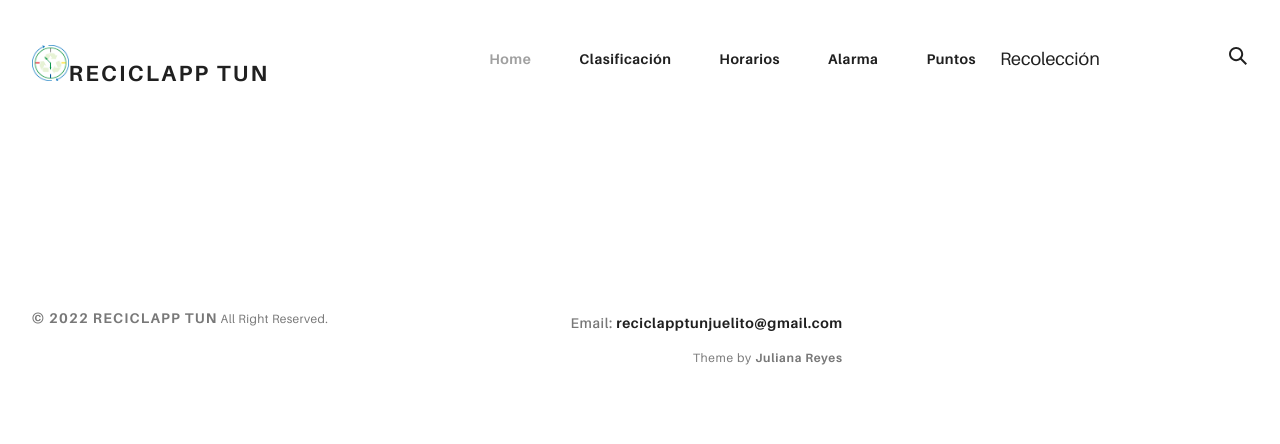
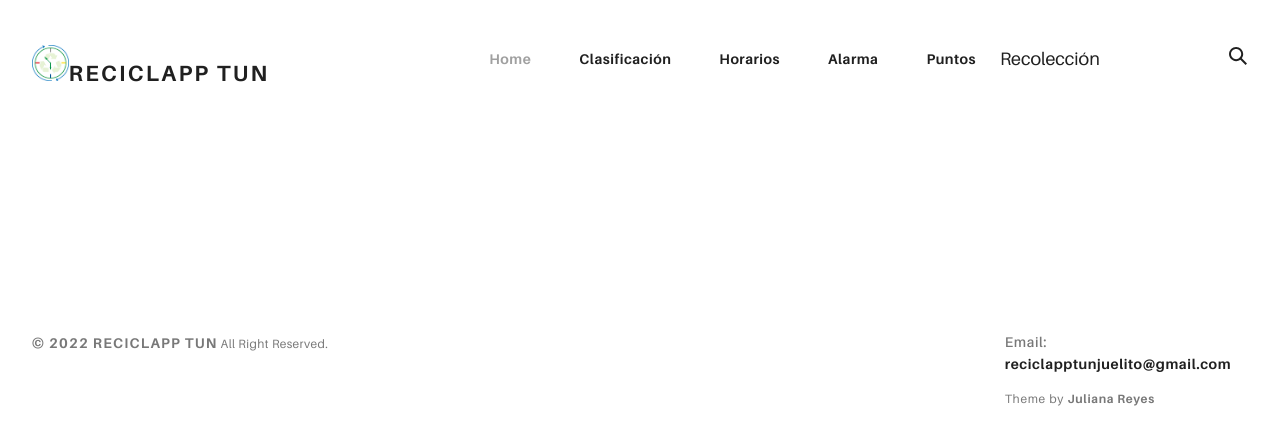
Before and after one commit to JulianaR9/portafolio, an Angular app: page /#/home in a window 1280 px wide. Shown: the top 444 px of the page. Built offline with nearby package versions, Linux system fonts and the light colour scheme.

Commit message:
footer :)

```diff
--- a/src/app/components/footer/footer.component.css
+++ b/src/app/components/footer/footer.component.css
@@ -0,0 +1,11 @@
+.copy
+{
+    margin-top: 2%;
+}
+
+
+.email{
+    margin-left: 80%;
+    margin-top: -3%;
+
+}
--- a/src/app/components/footer/footer.component.html
+++ b/src/app/components/footer/footer.component.html
@@ -2,10 +2,14 @@
     <div class="ae-grid ae-grid--collapse">
       <div class="ae-grid__item item-lg-4 au-xs-ta-center au-lg-ta-left">
 
+        <p class="copy">
         <p class="rk-footer__text rk-footer__copy "> <span class="ae-u-bold">© </span><span class="ae-u-bolder">{{ anio }} RECICLAPP TUN</span> All Right Reserved.</p>
       </div>
 
-      <div class="ae-grid__item item-lg-4 au-xs-ta-center au-lg-ta-right">
+
+
+
+      <div class="email">
         <p class="rk-footer__text rk-footer__contact "> <span class="ae-u-bold">Email: </span><span class="ae-u-bolder"> <a href="#0" class="rk-dark-color ">reciclapptunjuelito@gmail.com </a></span></p>
         <p class="rk-footer__text rk-footer__by">Theme by <a href="" class="ae-u-bolder">Juliana Reyes</a></p>
       </div>
```
